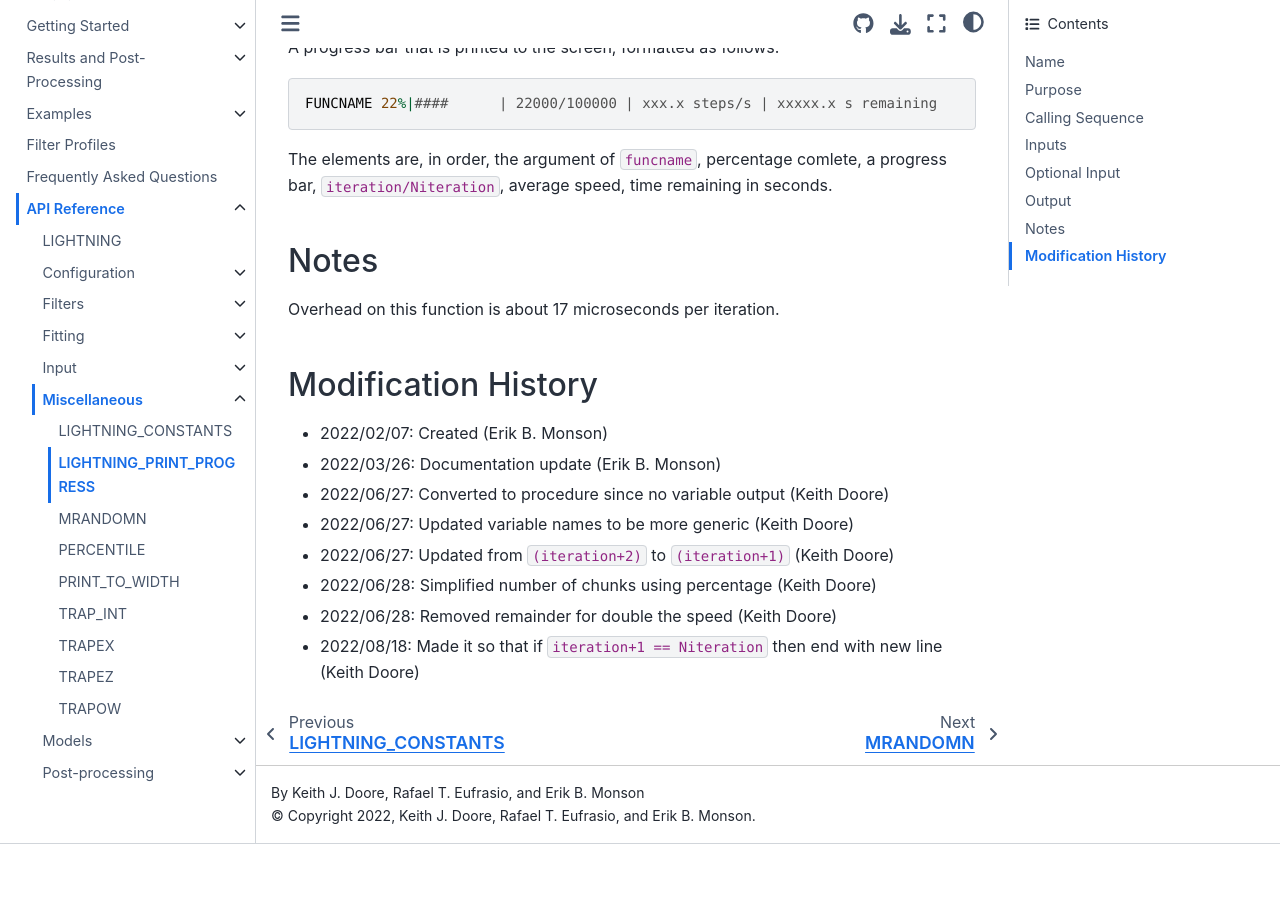
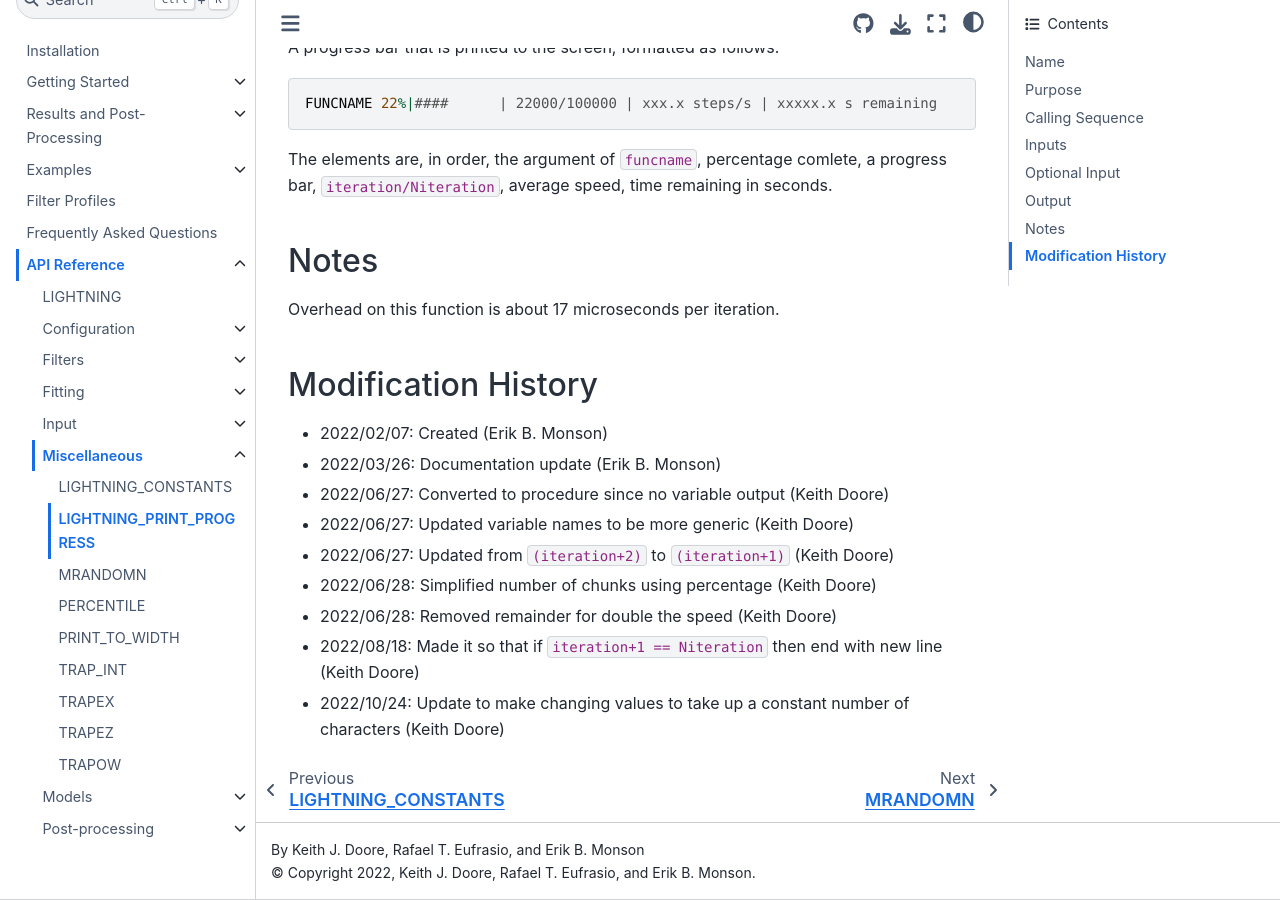
Before and after one commit to rafaeleufrasio/lightning, a Sphinx documentation site: the page built from docs/source/API_reference/miscellaneous/lightning_print_progress.rst, in a window 1280 px wide and 900 px high, scrolled down 1087 px. Built offline with Sphinx 7.4.7 and the Sphinx Book theme 1.1.4, drawn with Linux system fonts in a browser that asks for light colours; before the commit the page ends 1931 px from its top, so only the background shows below that.

Commit message:
Updated progress printing to fixed character width for clarity

```diff
--- a/docs/source/API_reference/miscellaneous/lightning_print_progress.rst
+++ b/docs/source/API_reference/miscellaneous/lightning_print_progress.rst
@@ -55,3 +55,4 @@
 - 2022/06/28: Simplified number of chunks using percentage (Keith Doore)
 - 2022/06/28: Removed remainder for double the speed (Keith Doore)
 - 2022/08/18: Made it so that if ``iteration+1 == Niteration`` then end with new line (Keith Doore)
+- 2022/10/24: Update to make changing values to take up a constant number of characters (Keith Doore)
```
Also changed, not shown: 1 other file.
